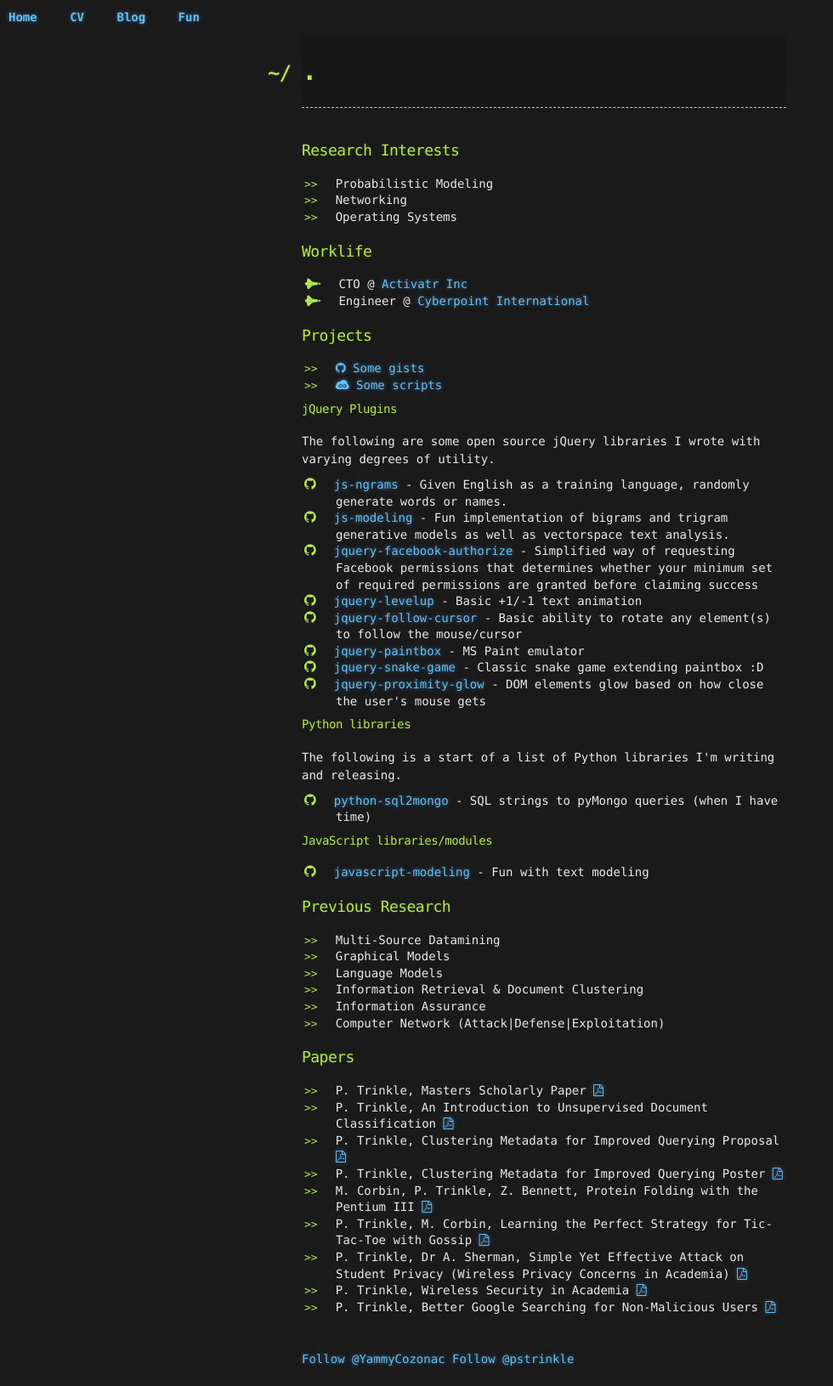
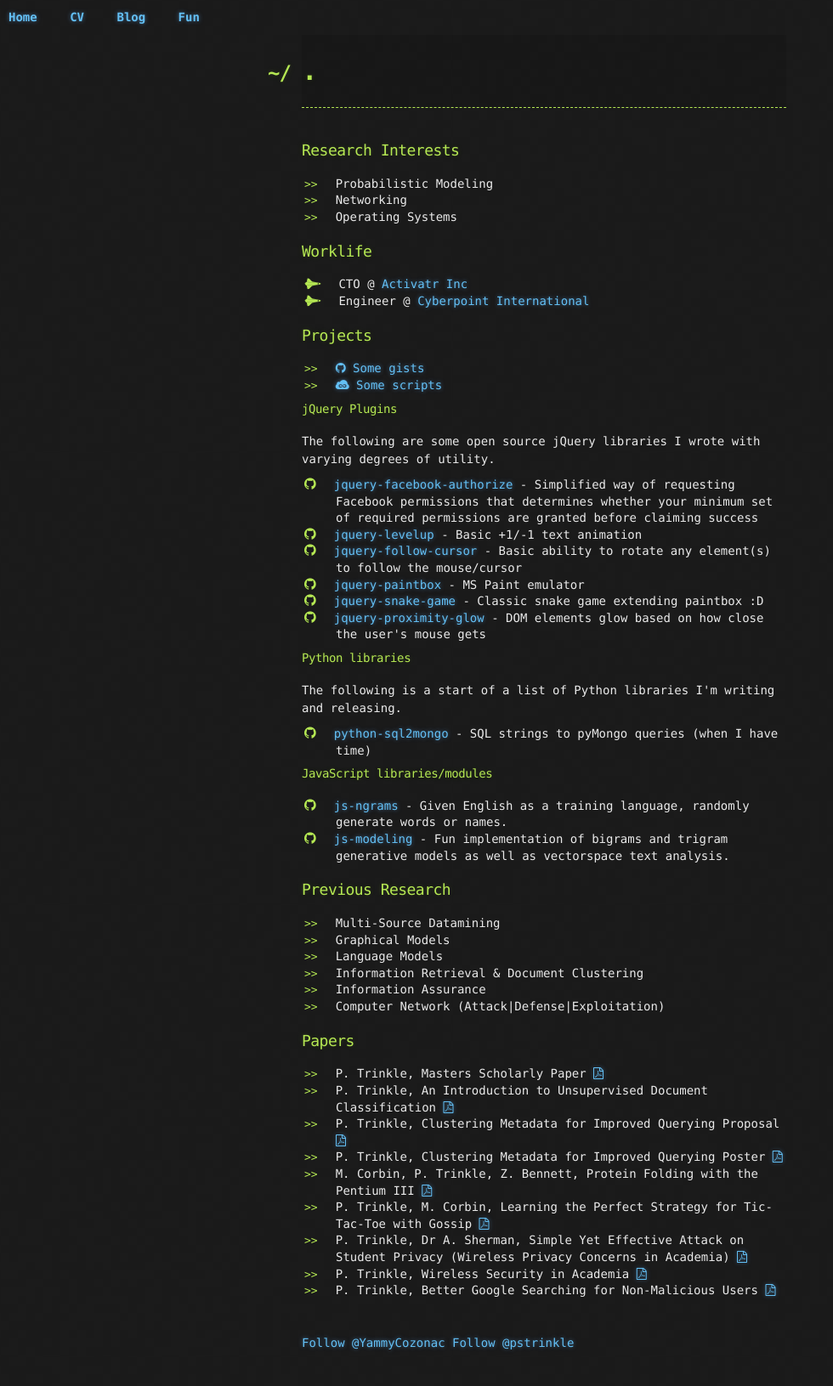
Before and after one commit to pstrinkle/pstrinkle.github.io, a Jekyll site: the page built from index.html, in a window 1280 px wide. Shown: the whole page at 85% size, without its empty margins (0-980 px from the left). Built offline with Jekyll 4.4.1, drawn with Linux system fonts in a browser that asks for light colours; nearby versions of some CDN libraries; comment, search, counter and statistics services are not loaded; some of the changed lines change nothing that is shown.

Commit message:
fixed the view

```diff
--- a/index.html
+++ b/index.html
@@ -33,8 +33,6 @@
   <h4>jQuery Plugins</h4>
   <p>The following are some open source jQuery libraries I wrote with varying degrees of utility.</p>
   <ul class='github'>
-    <li><a href="/js-ngrams/" target="_blank">js-ngrams</a> - Given English as a training language, randomly generate words or names.</li>
-    <li><a href="/js-modeling/" target="_blank">js-modeling</a> - Fun implementation of bigrams and trigram generative models as well as vectorspace text analysis.</li>
     <li><a href="/jquery-facebook-authorize/" target="_blank">jquery-facebook-authorize</a> - Simplified way of requesting Facebook permissions that determines whether your minimum set of required permissions are granted before claiming success</li>
     <li><a href="/jquery-levelup/" target="_blank">jquery-levelup</a> - Basic +1/-1 text animation</li>
     <li><a href="/jquery-follow-cursor" target="_blank">jquery-follow-cursor</a> - Basic ability to rotate any element(s) to follow the mouse/cursor</li>
@@ -51,7 +49,8 @@
 
   <h4>JavaScript libraries/modules</h4>
   <ul class='github'>
-    <li><a href="/js-modeling/" target="_blank">javascript-modeling</a> - Fun with text modeling</li>
+    <li><a href="/js-ngrams/" target="_blank">js-ngrams</a> - Given English as a training language, randomly generate words or names.</li>
+    <li><a href="/js-modeling/" target="_blank">js-modeling</a> - Fun implementation of bigrams and trigram generative models as well as vectorspace text analysis.</li>
   </ul>
 </section>
 
```
